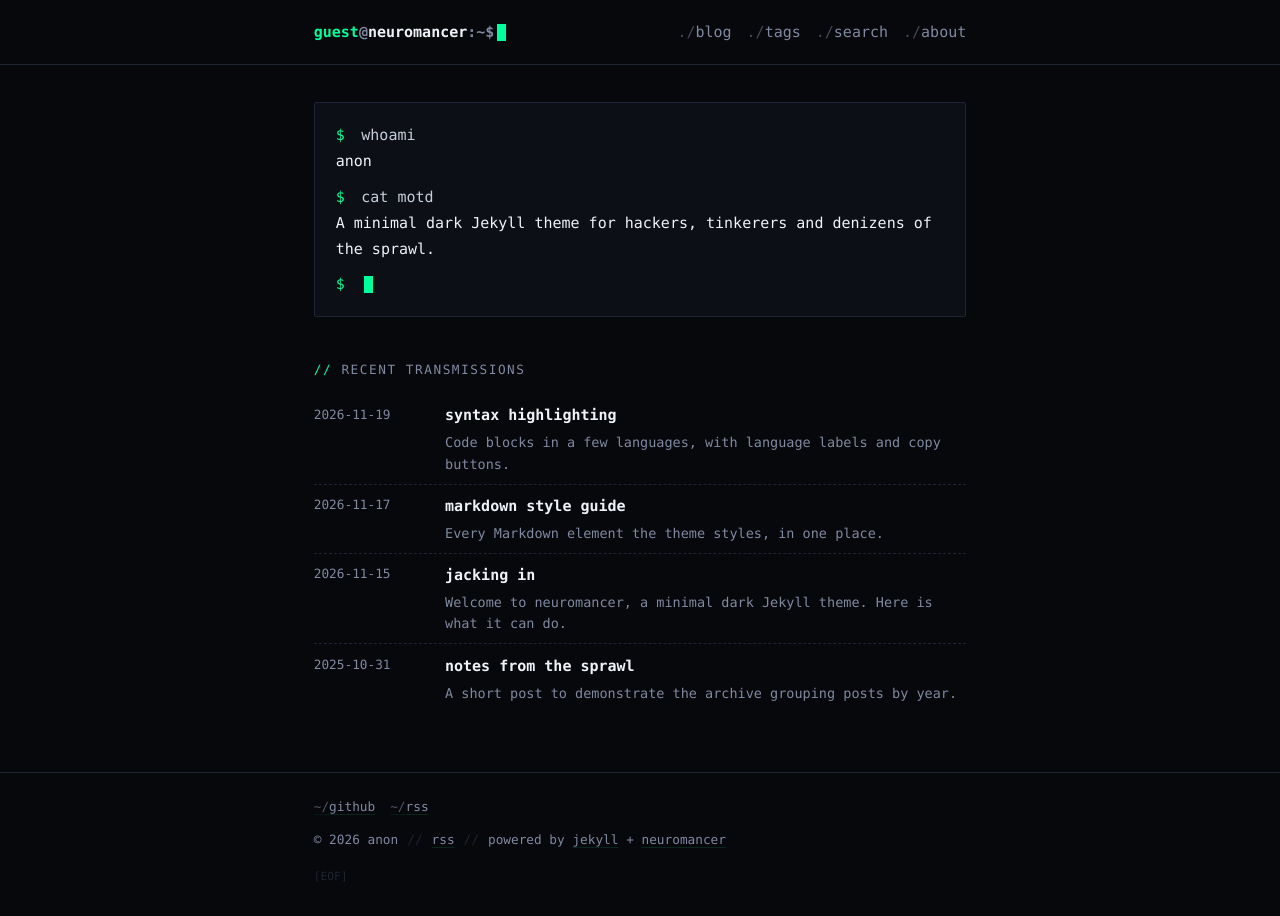
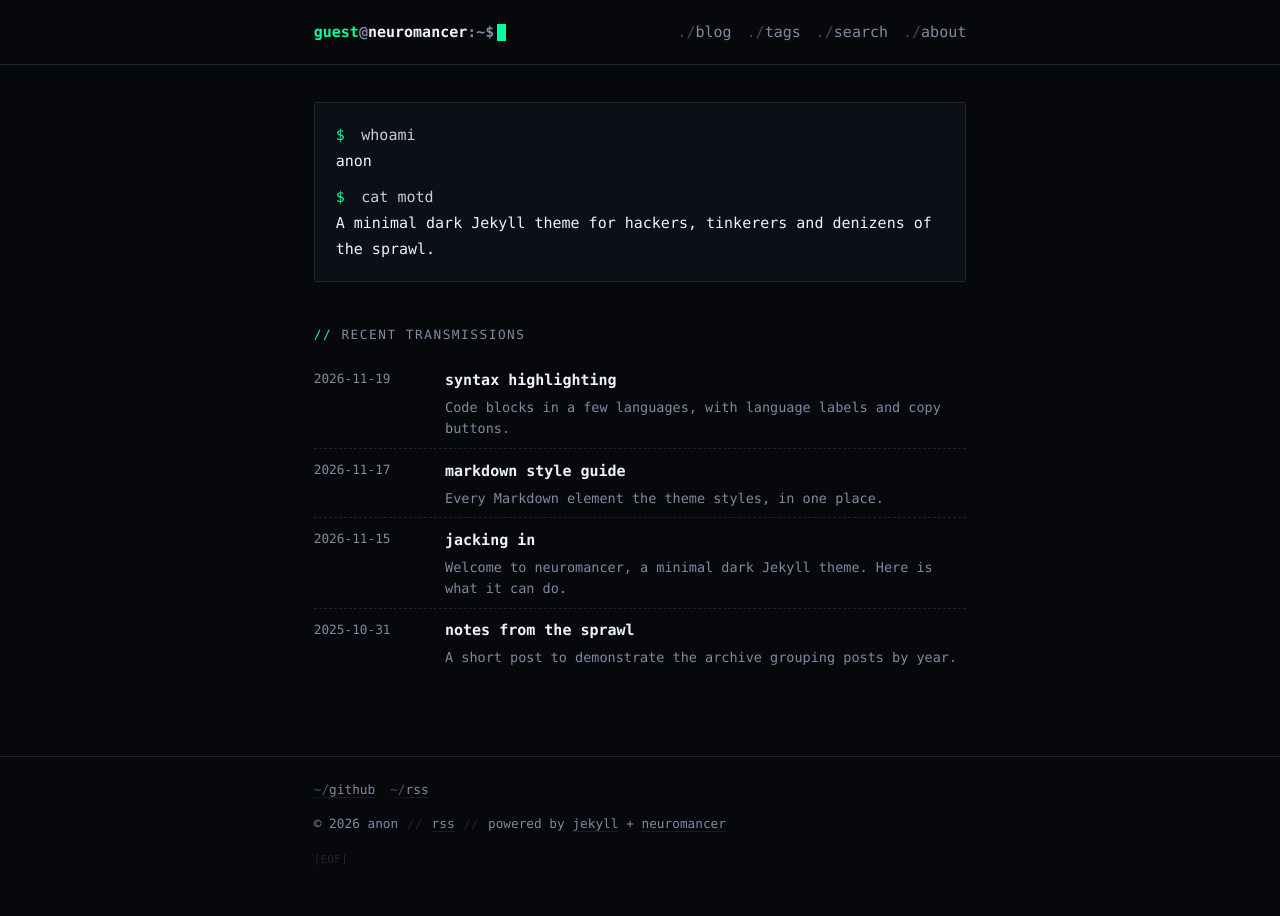
Before and after one commit to Spr1ngLif3/jekyll-theme-neuromancer, a Jekyll site: the page built from index.md, in a window 1280 px wide. Built offline with Jekyll 4.4.1, drawn with Linux system fonts in a browser that asks for light colours.

Commit message:
feat: configurable home terminal block, drop cursor line
Add `neuromancer.terminal` (list of command/output pairs) to configure
the shell session on the home page. Defaults to whoami/cat motd when
unset. Remove the trailing prompt with the blinking cursor.

Co-Authored-By: Claude Opus 5.5 <noreply@anthropic.com>

```diff
--- a/_config.yml
+++ b/_config.yml
@@ -54,6 +54,17 @@ neuromancer:
   # Show "powered by jekyll + neuromancer" in the footer
   credit: true
 
+  # Shell session shown on the home page. Each entry is a `command` and an
+  # optional `output` (multi-line output is preserved). When omitted, the
+  # block shows `whoami` (author name) and `cat motd` (site description).
+  terminal:
+    - command: whoami
+      output: anon
+    - command: cat motd
+      output: >-
+        A minimal dark Jekyll theme for hackers, tinkerers and
+        denizens of the sprawl.
+
   nav:
     - title: blog
       url: /blog/
--- a/_layouts/home.html
+++ b/_layouts/home.html
@@ -7,11 +7,19 @@ layout: default
   <div class="prose">{{ content }}</div>
   {%- else %}
   <div class="terminal" role="presentation">
+    {%- if site.neuromancer.terminal %}
+    {%- for line in site.neuromancer.terminal %}
+    <p><span class="ps1">$</span> {{ line.command | escape }}</p>
+    {%- if line.output %}
+    <p class="terminal-out">{{ line.output | escape }}</p>
+    {%- endif %}
+    {%- endfor %}
+    {%- else %}
     <p><span class="ps1">$</span> whoami</p>
     <p class="terminal-out">{{ site.author.name | default: site.title | escape }}</p>
     <p><span class="ps1">$</span> cat motd</p>
     <p class="terminal-out">{{ site.description | escape }}</p>
-    <p><span class="ps1">$</span> <span class="cursor" aria-hidden="true"></span></p>
+    {%- endif %}
   </div>
   {%- endif %}
 </section>
--- a/_sass/neuromancer/_components.scss
+++ b/_sass/neuromancer/_components.scss
@@ -240,7 +240,8 @@ figure.highlight:hover .copy-button,
 }
 
 .terminal p { margin: 0; }
-.terminal .terminal-out { color: var(--nm-fg-bright); margin-bottom: 0.6em; }
+.terminal .terminal-out { color: var(--nm-fg-bright); margin-bottom: 0.6em; white-space: pre-line; }
+.terminal .terminal-out:last-child { margin-bottom: 0; }
 .ps1 { color: var(--nm-accent); margin-right: 0.5em; }
 
 // Post list --------------------------------------------------------------
```
Also changed, not shown: CHANGELOG.md, README.md.
